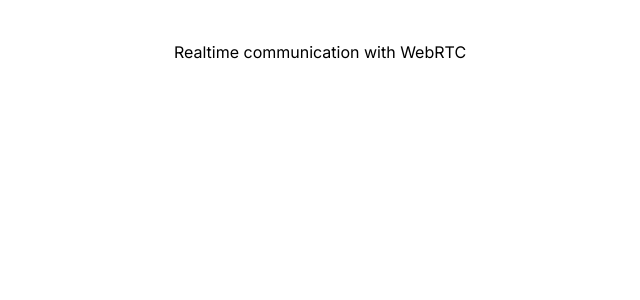
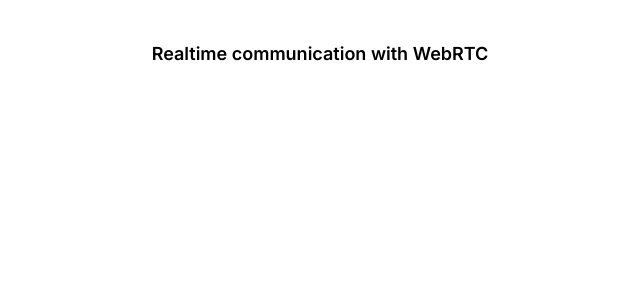
Before and after one commit to aiden-art/webRTC-examples, a Next.js app: page /getUserMedia in a window 1280 px wide. Shown: the top 300 px of the page, without its empty margins (320-960 px from the left). Built offline with nearby package versions, Linux system fonts and the light colour scheme; no server answers.

Commit message:
feat: add mediaDevices example code

```diff
--- a/src/app/getUserMedia/page.tsx
+++ b/src/app/getUserMedia/page.tsx
@@ -33,7 +33,9 @@
 
   return (
     <div className="px-4 text-black">
-      <h1 className="py-10 text-center">Realtime communication with WebRTC</h1>
+      <h2 className="py-10 text-lg font-semibold text-center">
+        Realtime communication with WebRTC
+      </h2>
       <video className="m-auto" ref={videoElRef} autoPlay playsInline></video>
       {errorMsg && <p>connected failed: {errorMsg}</p>}
     </div>
--- a/src/app/mediaDevices/page.tsx
+++ b/src/app/mediaDevices/page.tsx
@@ -11,11 +11,6 @@
       return;
     }
     try {
-      // In order to gain access to media devices then we can get media devices detail
-      navigator.mediaDevices.getUserMedia({
-        audio: true,
-        video: true,
-      });
       const deviceInfos = await navigator.mediaDevices.enumerateDevices();
       setDeviceInfos(deviceInfos);
     } catch (e) {
@@ -28,7 +23,9 @@
   }, []);
   return (
     <div className="text-black ">
-      <h1 className="py-10 text-center">Media devices in your device</h1>
+      <h2 className="py-10 text-lg font-semibold text-center">
+        Media devices in your device
+      </h2>
       <div className="px-10">
         {errMsg ? (
           <p className="py-4 text-center">{errMsg}</p>
--- a/src/app/page.tsx
+++ b/src/app/page.tsx
@@ -1,4 +1,7 @@
+"use client";
+
 import NextLink from "next/link";
+import { useEffect } from "react";
 
 export default function Home() {
   const courseList = [
@@ -11,6 +14,15 @@
       link: "/mediaDevices",
     },
   ];
+
+  useEffect(() => {
+    // In order to gain access to media devices then we can get media devices detail
+    navigator.mediaDevices.getUserMedia({
+      audio: true,
+      video: true,
+    });
+  }, []);
+
   return (
     <main className="min-h-screen p-4 text-black">
       <h2 className="text-lg font-semibold text-center">
```
